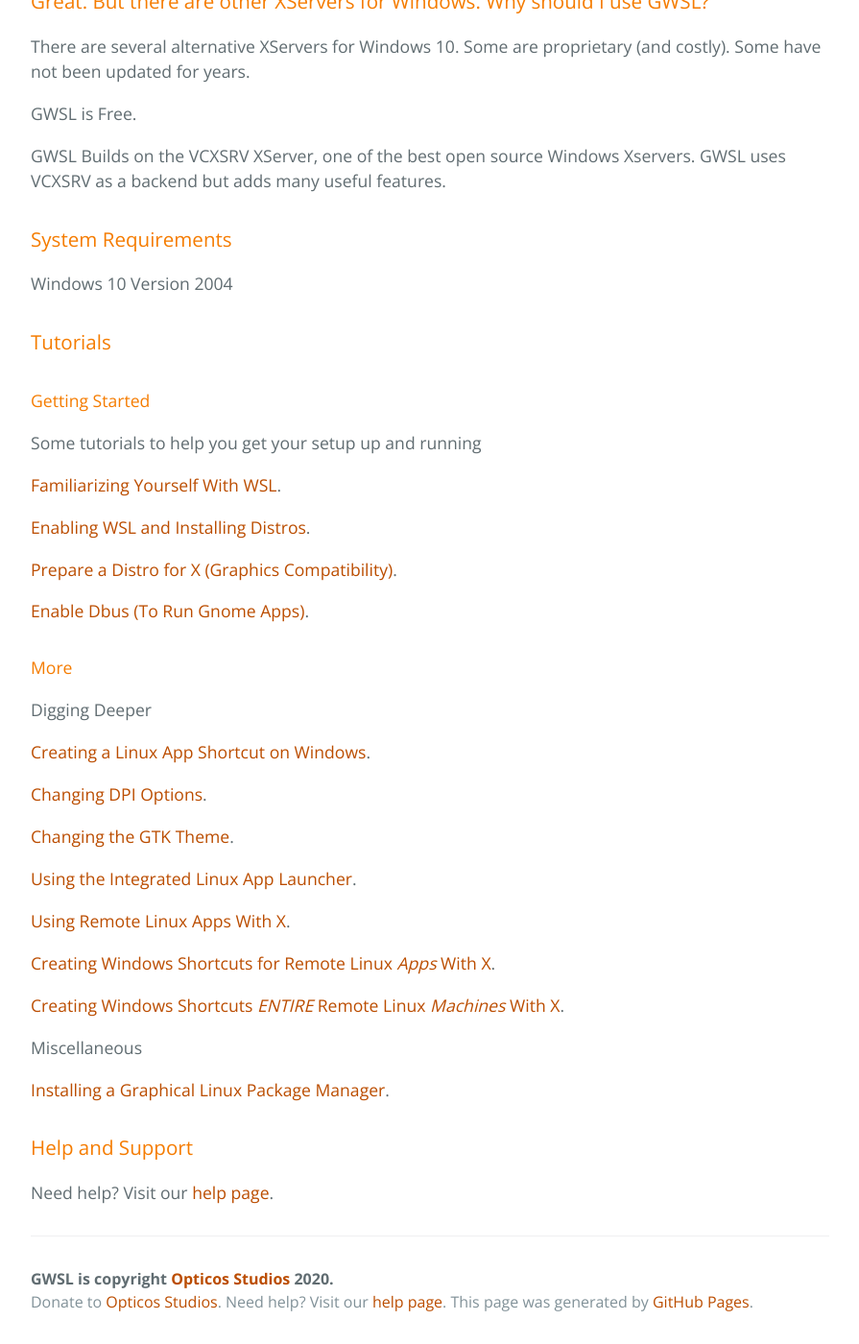
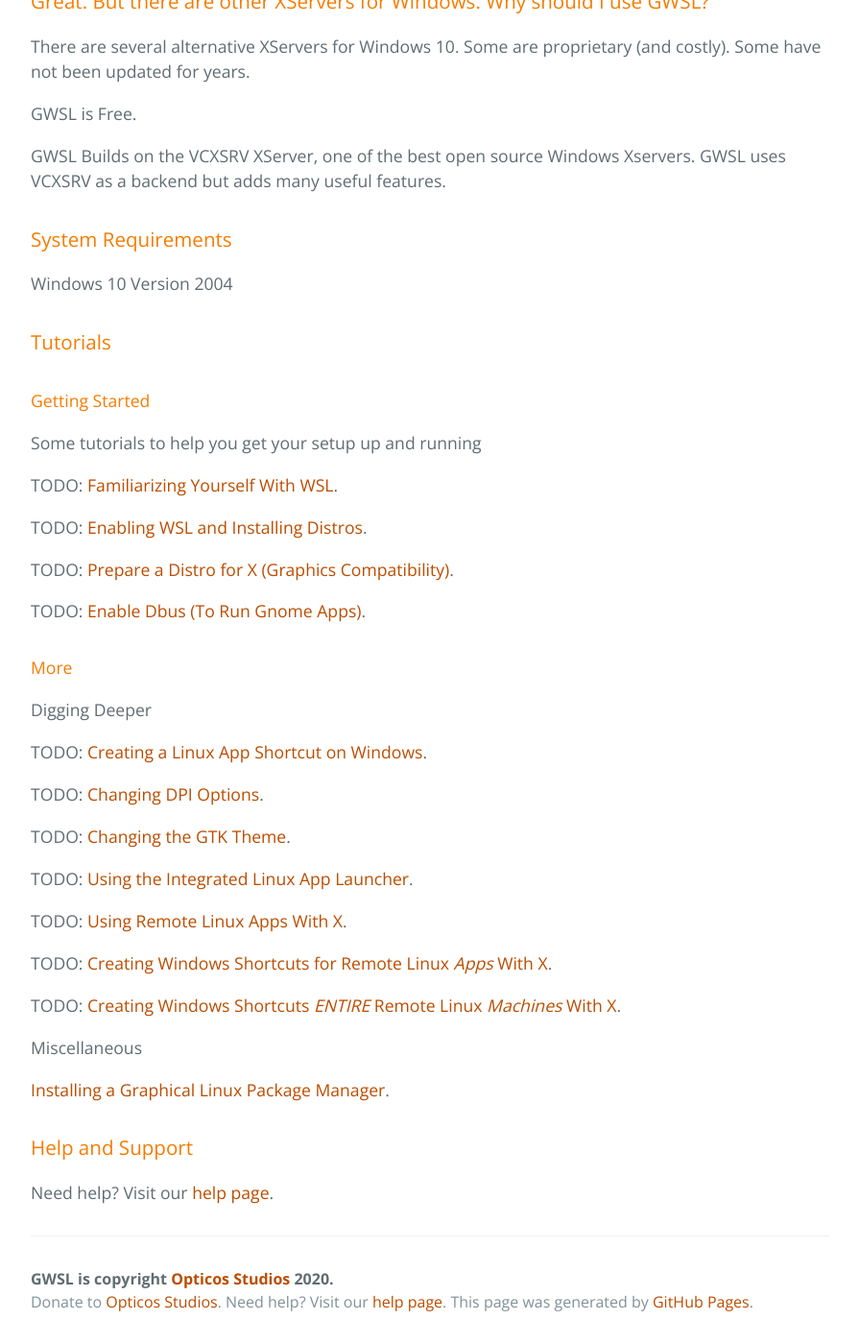
Before and after one commit to Opticos/gwsl, a Jekyll site: the page built from index.md, in a window 1280 px wide and 1400 px high, scrolled down 918 px. Shown: the whole window at 96% size, without its empty margins (192-1087 px from the left). Built offline with Jekyll 4.4.1, drawn with Linux system fonts in a browser that asks for light colours; the repository's description, which GitHub fills in, is left out; part of the change alters nothing that is shown.

Commit message:
Update index.md

```diff
--- a/index.md
+++ b/index.md
@@ -36,31 +36,31 @@ Windows 10 Version 2004
 
 Some tutorials to help you get your setup up and running
 
-[Familiarizing Yourself With WSL](https://docs.microsoft.com/en-us/learn/modules/get-started-with-windows-subsystem-for-linux/1-introduction).
+TODO: [Familiarizing Yourself With WSL](https://docs.microsoft.com/en-us/learn/modules/get-started-with-windows-subsystem-for-linux/1-introduction).
 
-[Enabling WSL and Installing Distros](https://docs.microsoft.com/en-us/learn/modules/get-started-with-windows-subsystem-for-linux/2-enable-and-install).
+TODO: [Enabling WSL and Installing Distros](https://docs.microsoft.com/en-us/learn/modules/get-started-with-windows-subsystem-for-linux/2-enable-and-install).
 
-[Prepare a Distro for X (Graphics Compatibility)](https://guides.github.com/features/mastering-markdown/).
+TODO: [Prepare a Distro for X (Graphics Compatibility)](https://guides.github.com/features/mastering-markdown/).
 
-[Enable Dbus (To Run Gnome Apps)](https://guides.github.com/features/mastering-markdown/).
+TODO: [Enable Dbus (To Run Gnome Apps)](https://guides.github.com/features/mastering-markdown/).
 
 #### More
 
 Digging Deeper
 
-[Creating a Linux App Shortcut on Windows](https://guides.github.com/features/mastering-markdown/).
+TODO: [Creating a Linux App Shortcut on Windows](https://guides.github.com/features/mastering-markdown/).
 
-[Changing DPI Options](https://guides.github.com/features/mastering-markdown/).
+TODO: [Changing DPI Options](https://guides.github.com/features/mastering-markdown/).
 
-[Changing the GTK Theme](https://guides.github.com/features/mastering-markdown/).
+TODO: [Changing the GTK Theme](https://guides.github.com/features/mastering-markdown/).
 
-[Using the Integrated Linux App Launcher](https://guides.github.com/features/mastering-markdown/).
+TODO: [Using the Integrated Linux App Launcher](https://guides.github.com/features/mastering-markdown/).
 
-[Using Remote Linux Apps With X](https://guides.github.com/features/mastering-markdown/).
+TODO: [Using Remote Linux Apps With X](https://guides.github.com/features/mastering-markdown/).
 
-[Creating Windows Shortcuts for Remote Linux *Apps* With X](https://guides.github.com/features/mastering-markdown/).
+TODO: [Creating Windows Shortcuts for Remote Linux *Apps* With X](https://guides.github.com/features/mastering-markdown/).
 
-[Creating Windows Shortcuts *ENTIRE* Remote Linux *Machines* With X](https://guides.github.com/features/mastering-markdown/).
+TODO: [Creating Windows Shortcuts *ENTIRE* Remote Linux *Machines* With X](https://guides.github.com/features/mastering-markdown/).
 
 Miscellaneous
 
```
